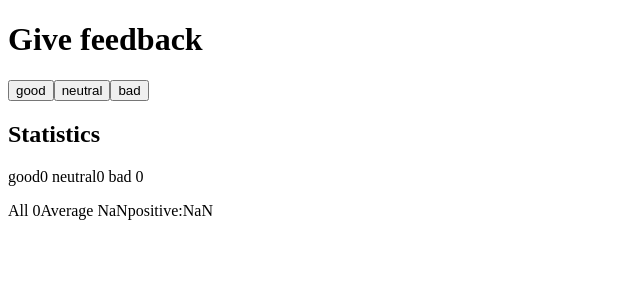
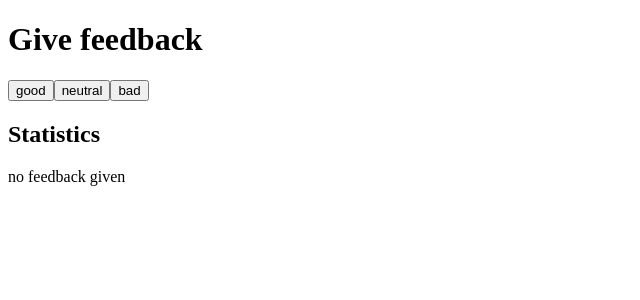
Before and after one commit to Kamrulislam7/fullstackopen, a React (Vite) app in the folder part1/unicafe/: page / in a window 1280 px wide. Shown: the top 300 px of the page, without its empty margins (0-640 px from the left). Built offline with nearby package versions, Linux system fonts and the light colour scheme.

Commit message:
unicafe_4

```diff
--- a/part1/unicafe/src/App.jsx
+++ b/part1/unicafe/src/App.jsx
@@ -1,10 +1,15 @@
 import { useState } from "react";
 
-const Statistics = ({ good, bad, neutral }) => {
+const Statistics = ({ good, bad, neutral, total }) => {
   return (
-    <p>
+    <>
       good{good} neutral{neutral} bad {bad}
-    </p>
+      <p>
+        All {total}
+        Average {(good + -bad) / total}
+        positive:{(good / total) * 100}
+      </p>
+    </>
   );
 };
 
@@ -39,12 +44,11 @@ const App = () => {
       <button onClick={handelBad}>bad</button>
       <h2>Statistics</h2>
 
-      <Statistics good={good} bad={bad} neutral={neutral} />
-      <p>
-        All {total}
-        Average {(good + -bad) / total}
-        positive:{(good / total) * 100}
-      </p>
+      {good || bad || neutral ? (
+        <Statistics good={good} bad={bad} neutral={neutral} total={total} />
+      ) : (
+        "no feedback given"
+      )}
     </div>
   );
 };
```
